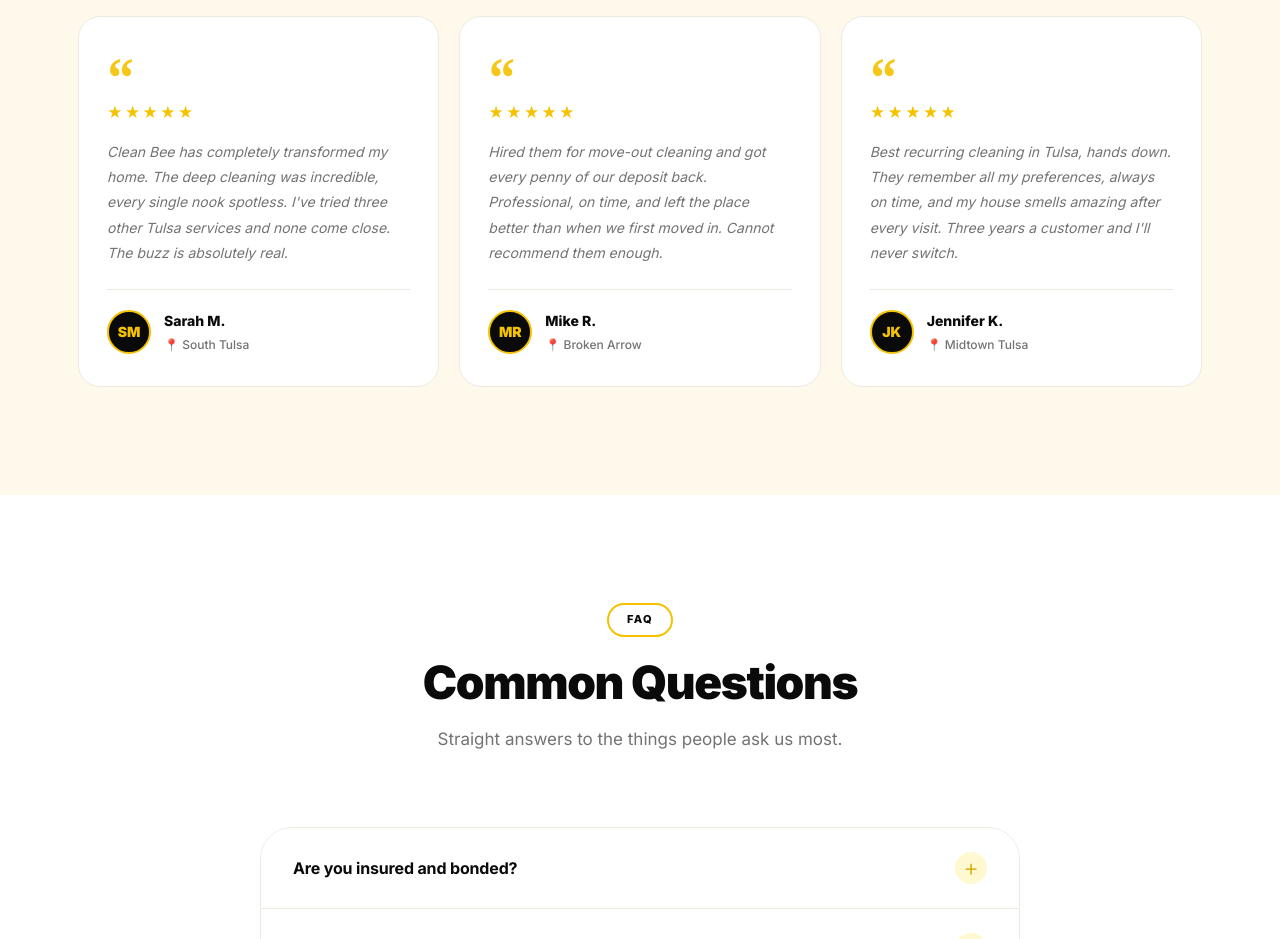
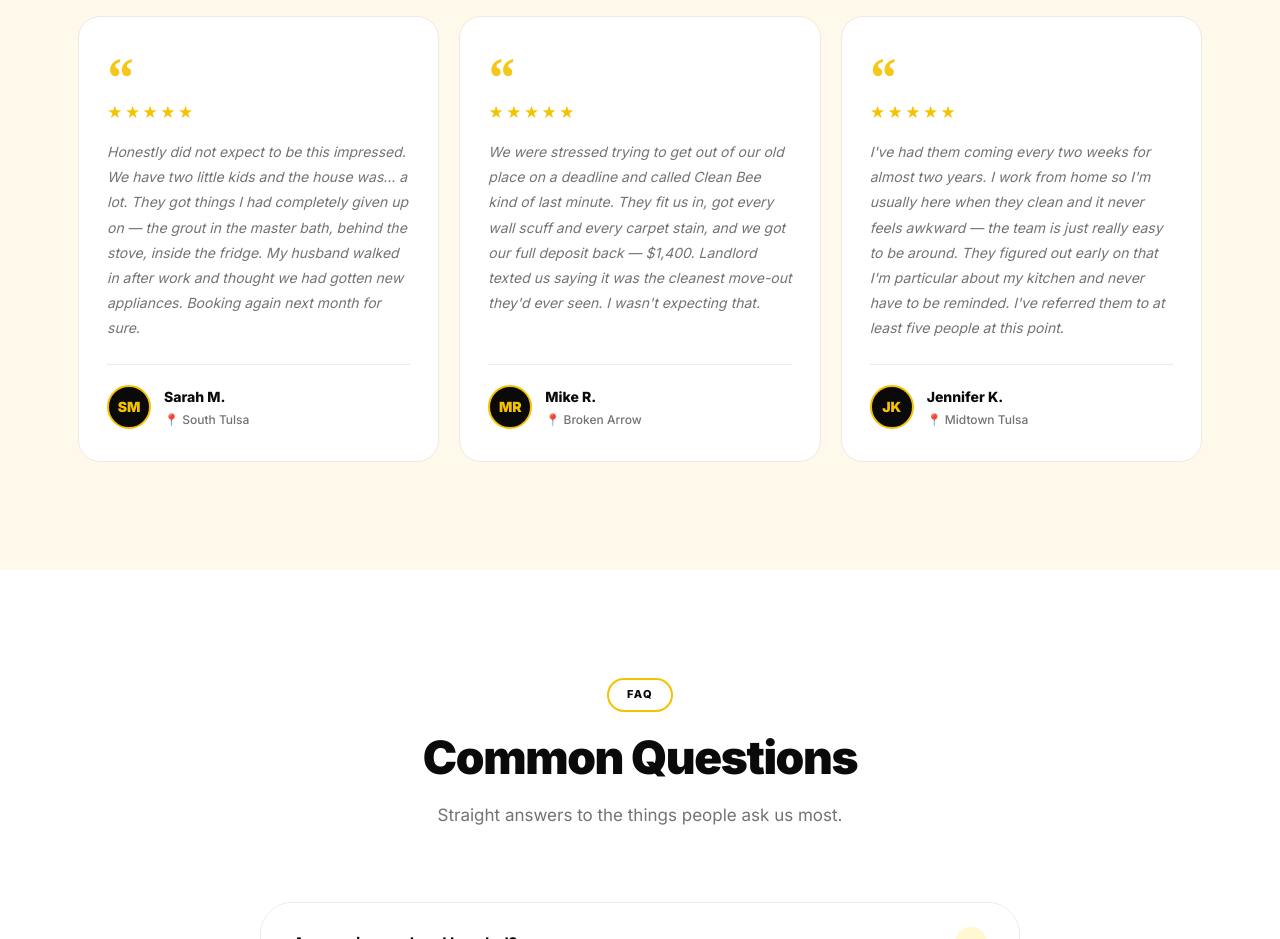
Before and after one commit to alekwayne3-crypto/personal_site, a React (Vite) app in the folder client/: page /why-clean-bee in a window 1280 px wide. Shown: the part 3800-4739 px from the top of the page. Built offline with nearby package versions, Linux system fonts and the light colour scheme.

Commit message:
Rewrite reviews to sound authentic and human

```diff
--- a/client/src/components/Testimonials.jsx
+++ b/client/src/components/Testimonials.jsx
@@ -3,27 +3,27 @@ import { useState, useEffect } from 'react'
 const REVIEWS = [
   {
     initials: 'SM', name: 'Sarah M.', location: 'South Tulsa, OK', rating: 5,
-    text: "Clean Bee has completely transformed my home. The deep cleaning was incredible — every single nook spotless. I've tried three other Tulsa services and none come close. The buzz is absolutely real.",
+    text: "Honestly did not expect to be this impressed. We have two little kids and the house was... a lot. They got things I had completely given up on — the grout in the master bath, behind the stove, inside the fridge. My husband walked in after work and thought we had gotten new appliances. Booking again next month for sure.",
   },
   {
     initials: 'MR', name: 'Mike R.', location: 'Broken Arrow, OK', rating: 5,
-    text: "Hired them for move-out cleaning and got every penny of our deposit back. Professional, on time, and left the place better than when we first moved in. Cannot recommend them enough.",
+    text: "We were stressed trying to get out of our old place on a deadline and called Clean Bee kind of last minute. They fit us in, got every wall scuff and every carpet stain, and we got our full deposit back — $1,400. Landlord texted us saying it was the cleanest move-out they'd ever seen. I wasn't expecting that.",
   },
   {
     initials: 'JK', name: 'Jennifer K.', location: 'Midtown Tulsa, OK', rating: 5,
-    text: "Best recurring cleaning in Tulsa, hands down. They remember all my preferences, always on time, and my house smells amazing after every visit. Three years a customer and I'll never switch.",
+    text: "I've had them coming every two weeks for almost two years. I work from home so I'm usually here when they clean and it never feels awkward — the team is just really easy to be around. They figured out early on that I'm particular about my kitchen and never have to be reminded. I've referred them to at least five people at this point.",
   },
   {
     initials: 'DL', name: 'David L.', location: 'Owasso, OK', rating: 5,
-    text: "Post-construction cleanup was phenomenal. Dust everywhere and they made it look brand new. Couldn't believe how thorough the team was. Will absolutely call them again.",
+    text: "Had them come in after we finished a full bathroom remodel. There was drywall dust on literally everything — inside cabinets, on ceiling fans, in rooms that weren't even part of the project. They spent about five hours and I could not find a single thing they missed. Already scheduled them to come back monthly.",
   },
   {
     initials: 'AT', name: 'Angela T.', location: 'Jenks, OK', rating: 5,
-    text: "Love the eco-friendly products — our dogs and toddler are sensitive to chemicals. We get a spotless home with zero worries. The team is kind, efficient, and totally trustworthy.",
+    text: "I was nervous about having strangers in the house with our dogs and a two year old. They use non-toxic products which was a dealbreaker for us since our oldest has skin allergies. The team was wonderful and I felt totally comfortable the whole time. House smelled clean without that harsh chemical smell I hate. Really glad I found them.",
   },
   {
     initials: 'CR', name: 'Carlos R.', location: 'East Tulsa, OK', rating: 5,
-    text: "Booking was easy, they showed up right on time, and the clean was excellent. Fair pricing, great communication. Finally found a cleaning company I can actually count on.",
+    text: "I had been burned by two other cleaning companies before this. Clean Bee showed up at exactly 8am, were done in under three hours, and the place looked great. No drama, no excuses. They texted the night before to confirm and followed up after to make sure I was happy. Small things but they matter. Not going anywhere.",
   },
 ]
 
--- a/client/src/pages/WhyCleanBeePage.jsx
+++ b/client/src/pages/WhyCleanBeePage.jsx
@@ -68,21 +68,21 @@ const REVIEWS = [
     name: 'Sarah M.',
     location: 'South Tulsa',
     rating: 5,
-    text: 'Clean Bee has completely transformed my home. The deep cleaning was incredible, every single nook spotless. I\'ve tried three other Tulsa services and none come close. The buzz is absolutely real.',
+    text: 'Honestly did not expect to be this impressed. We have two little kids and the house was... a lot. They got things I had completely given up on — the grout in the master bath, behind the stove, inside the fridge. My husband walked in after work and thought we had gotten new appliances. Booking again next month for sure.',
   },
   {
     initials: 'MR',
     name: 'Mike R.',
     location: 'Broken Arrow',
     rating: 5,
-    text: 'Hired them for move-out cleaning and got every penny of our deposit back. Professional, on time, and left the place better than when we first moved in. Cannot recommend them enough.',
+    text: 'We were stressed trying to get out of our old place on a deadline and called Clean Bee kind of last minute. They fit us in, got every wall scuff and every carpet stain, and we got our full deposit back — $1,400. Landlord texted us saying it was the cleanest move-out they\'d ever seen. I wasn\'t expecting that.',
   },
   {
     initials: 'JK',
     name: 'Jennifer K.',
     location: 'Midtown Tulsa',
     rating: 5,
-    text: 'Best recurring cleaning in Tulsa, hands down. They remember all my preferences, always on time, and my house smells amazing after every visit. Three years a customer and I\'ll never switch.',
+    text: 'I\'ve had them coming every two weeks for almost two years. I work from home so I\'m usually here when they clean and it never feels awkward — the team is just really easy to be around. They figured out early on that I\'m particular about my kitchen and never have to be reminded. I\'ve referred them to at least five people at this point.',
   },
 ]
 
```
